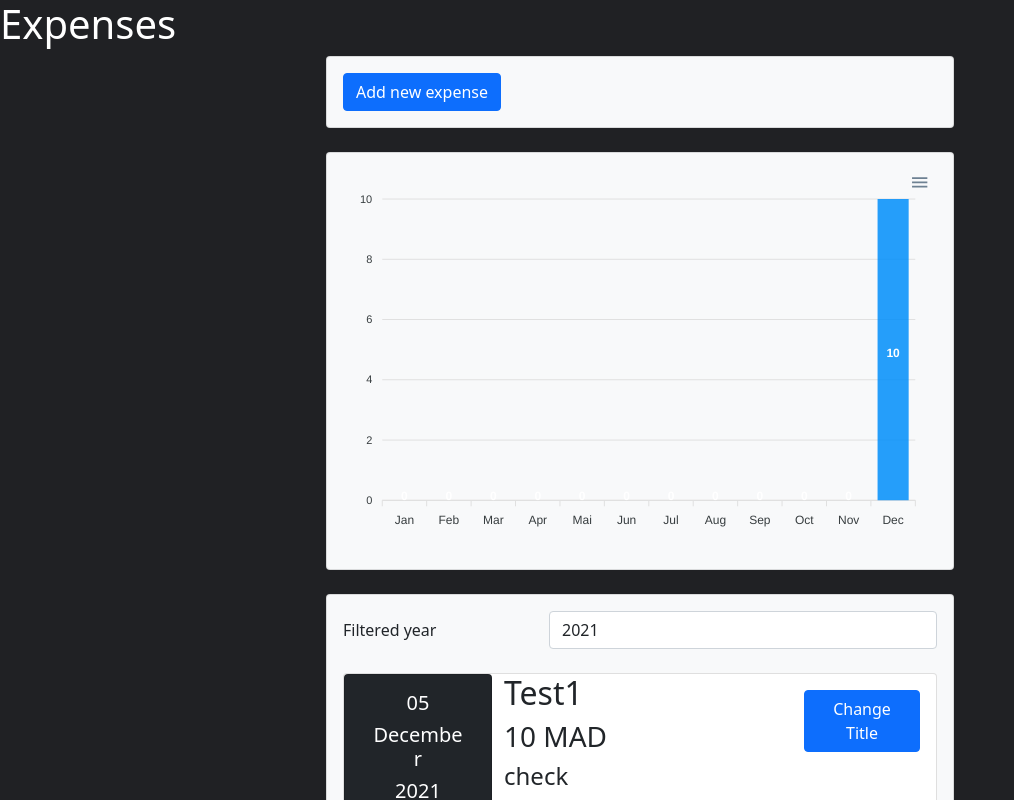
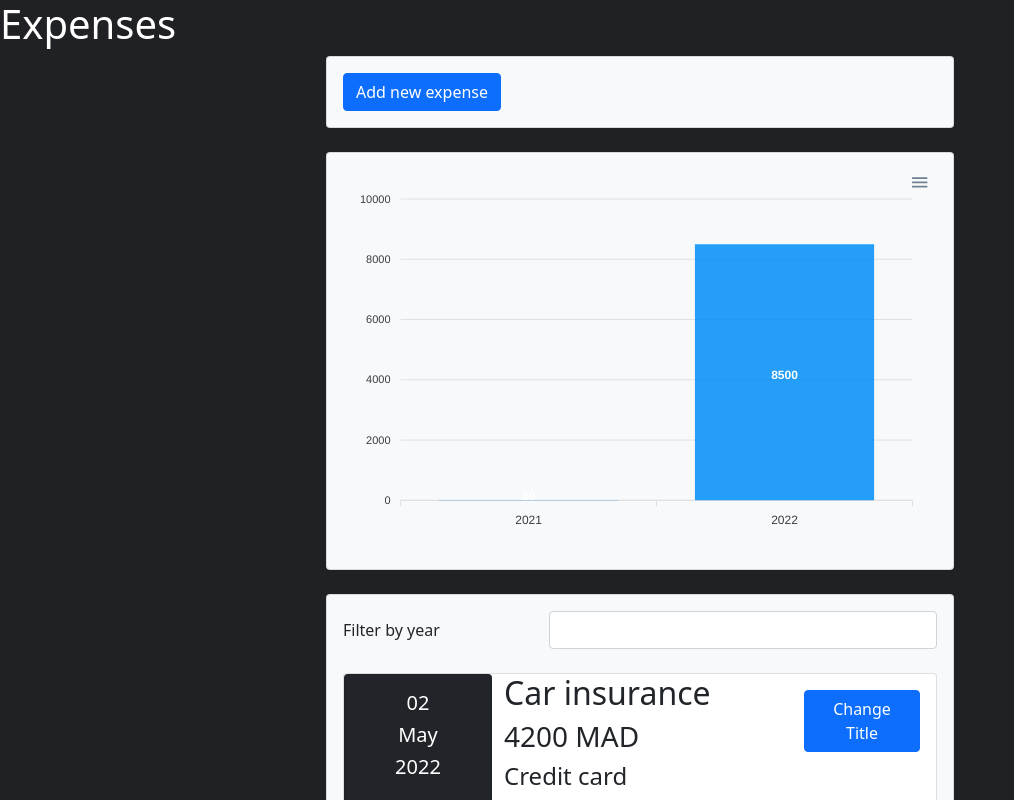
Before and after one commit to bouhouchmarouane/expenses-app, a React (Create React App) app: page / in a window 1280 px wide. Shown: the top 800 px of the page, without its empty margins (0-1014 px from the left). Built offline with nearby package versions, Linux system fonts and the light colour scheme.

Commit message:
filtered years from expenses list

```diff
--- a/src/App.js
+++ b/src/App.js
@@ -24,7 +24,7 @@ const INITIAL_EXPENSES = [
     id: 3,
     title: "Test1",
     amount: 10,
-    date: new Date(2021,11,5),
+    date: new Date(2021, 11, 5),
     paymentMethod: "check",
   },
   {
@@ -33,12 +33,19 @@ const INITIAL_EXPENSES = [
     amount: 4000,
     date: new Date(2022, 11, 5),
     paymentMethod: "check",
-  }
+  },
 ];
 
 const App = () => {
   const [expenses, setExpenses] = useState(INITIAL_EXPENSES);
-  const [filteredYear, setFilteredYear] = useState("2021");
+  const [filteredYear, setFilteredYear] = useState("");
+  const [yearsToFilter, setYearsToFilter] = useState(
+    [
+      ...new Set(
+        INITIAL_EXPENSES.map((ex) => ex.date.getFullYear().toString())
+      ),
+    ].sort()
+  );
 
   const addExpenseDataHandler = (enteredExpenseData) => {
     const newExpenseData = {
@@ -46,6 +53,13 @@ const App = () => {
       ...enteredExpenseData,
     };
     setExpenses([newExpenseData, ...expenses]);
+    setYearsToFilter([
+      ...new Set(
+        [newExpenseData, ...expenses].map((ex) => ex.date.getFullYear().toString())
+      ),
+    ].sort());
+    console.log(expenses);
+    console.log(yearsToFilter);
   };
 
   const filteredYearchangeHandler = (selectedYear) => {
@@ -65,12 +79,13 @@ const App = () => {
           <NewExpense onSaveEnteredData={addExpenseDataHandler} />
         </Card>
         <Card>
-          <Chart year={filteredYear} data={expenses}/>
+          <Chart year={filteredYear} data={expenses} />
         </Card>
         <Card>
           <ExpenseFilter
             onFilteredYearChanged={filteredYearchangeHandler}
             selected={filteredYear}
+            years={yearsToFilter}
           />
           <Expenses expenseItems={expenses} filterYearSelected={filteredYear} />
         </Card>
--- a/src/components/ExpenseFilter.js
+++ b/src/components/ExpenseFilter.js
@@ -6,7 +6,7 @@ export const ExpenseFilter = (props) => {
   return (
     <div className="row mb-4 form-group">
       <label htmlFor="filteredYear" className="col-md-4 col-form-label">
-        Filtered year
+        Filter by year
       </label>
       <div className="col-md-8">
         <select
@@ -16,9 +16,7 @@ export const ExpenseFilter = (props) => {
           value={props.selected}
         >
           <option value={""}></option>
-          <option value={"2020"}>2020</option>
-          <option value={"2021"}>2021</option>
-          <option value={"2022"}>2022</option>
+          {props.years.map(year => <option value={year}>{year}</option>)}
         </select>
       </div>
     </div>
```
